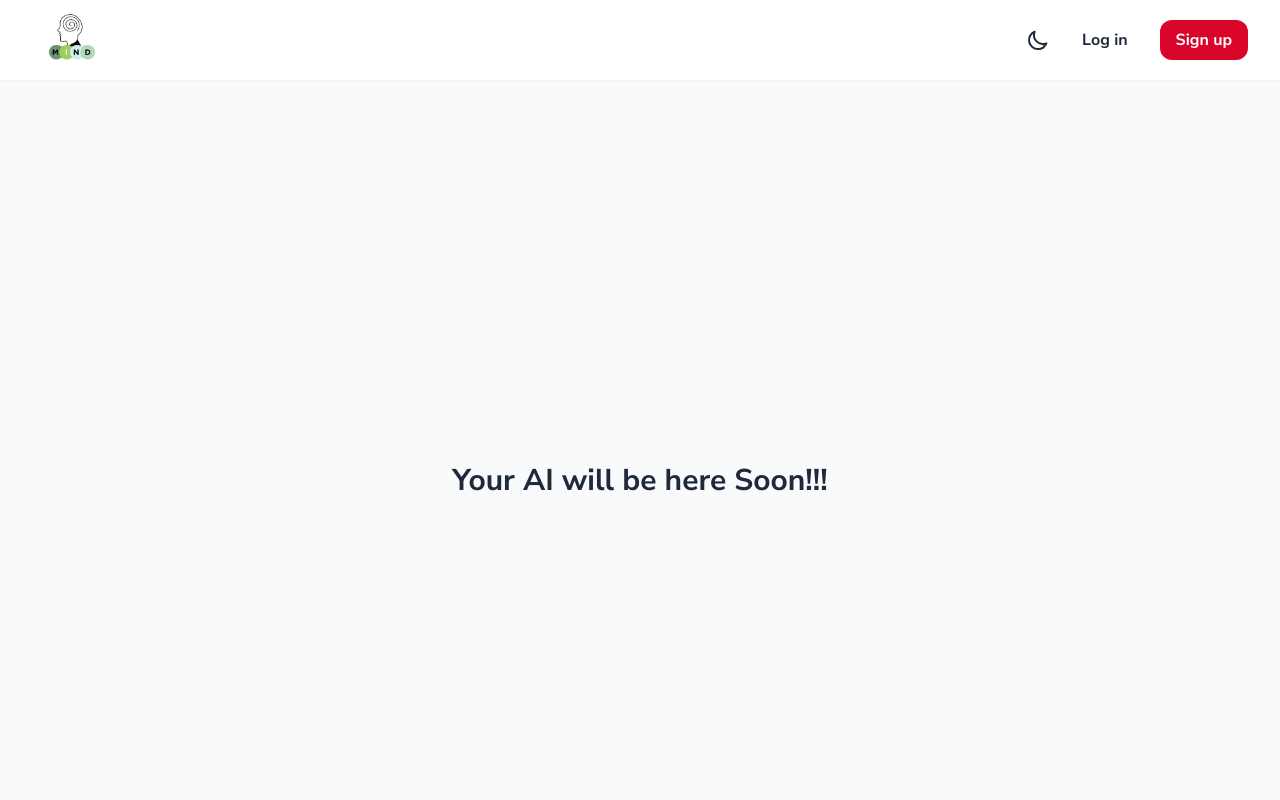
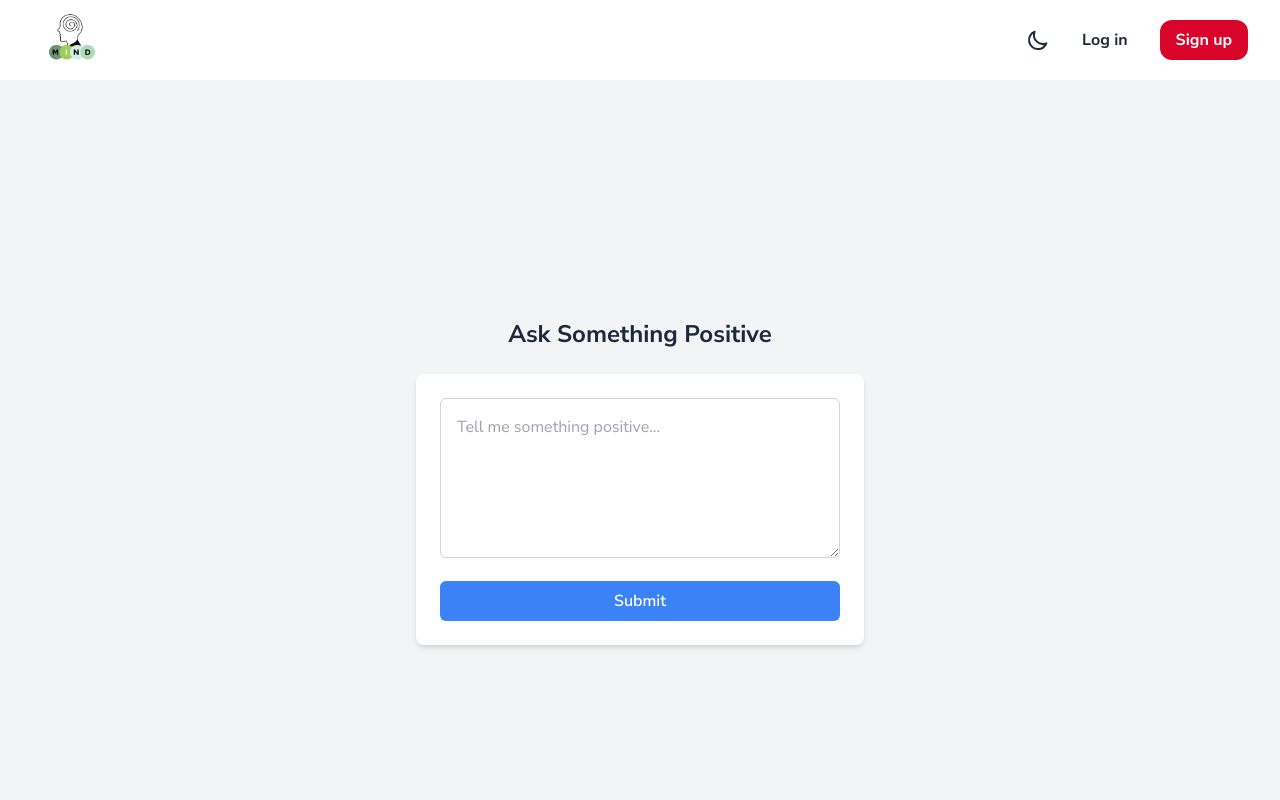
Before and after one commit to Shivam040/mental_health, a React (Vite) app in the folder client/: page /ask in a window 1280 px wide. Shown: the top 800 px of the page. Built offline with nearby package versions, Linux system fonts and the light colour scheme.

Commit message:
add add.py

```diff
--- a/client/src/pages/Aipage.jsx
+++ b/client/src/pages/Aipage.jsx
@@ -1,14 +1,65 @@
-import React from 'react';
+
+
+import React, { useState } from 'react';
 
 const Aipage = () => {
-  const name = "World";
+    const [input, setInput] = useState('');
+    const [response, setResponse] = useState('');
 
-  return (
-    <div className='h-screen flex  justify-center items-center text-3xl'>
+    const handleChange = (event) => {
+        setInput(event.target.value);
+    };
 
-      <h1 className='font-bold'>Your AI will be here Soon!!!</h1>
-    </div>
-  );
+    console.log(response)
+    const handleSubmit = async (event) => {
+        event.preventDefault(); // Prevent page refresh
+        try {
+            const res = await fetch('http://localhost:5000/ask', {
+                method: 'POST',
+                headers: {
+                    'Content-Type': 'application/json',
+                },
+                body: JSON.stringify({ input }), // Sending the input to the backend
+            });
+
+            if (!res.ok) {
+                throw new Error('Network response was not ok');
+            }
+
+            const data = await res.json();
+            setResponse(data.gemini_response); // Save the response from the backend
+        } catch (error) {
+            setResponse('Error: ' + error.message);
+        }
+    };
+
+
+    return (
+        <div className="flex flex-col items-center justify-center min-h-screen bg-gray-100">
+            <h1 className="text-2xl font-bold mb-6">Ask Something Positive</h1>
+            <form onSubmit={handleSubmit} className="w-full max-w-md bg-white rounded-lg shadow-md p-6">
+                <textarea
+                    value={input}
+                    onChange={handleChange}
+                    placeholder="Tell me something positive..."
+                    required
+                    className="w-full h-40 p-4 border rounded-md border-gray-300 focus:outline-none focus:ring-2 focus:ring-blue-500"
+                />
+                <button
+                    type="submit"
+                    className="mt-4 w-full bg-blue-500 text-white font-semibold py-2 rounded-md hover:bg-blue-600 transition duration-200"
+                >
+                    Submit
+                </button>
+            </form>
+            {response && (
+                <div className="mt-6 p-4 bg-green-100 border border-green-400 text-green-700 rounded-md">
+                    <h2 className="text-lg font-semibold">Response:</h2>
+                    <p>{response}</p>
+                </div>
+            )}
+        </div>
+    );
 };
 
-export default Aipage;
+export default Aipage;
```
Also changed, not shown: 1 other file (tests, documents, lock files or other folders).
